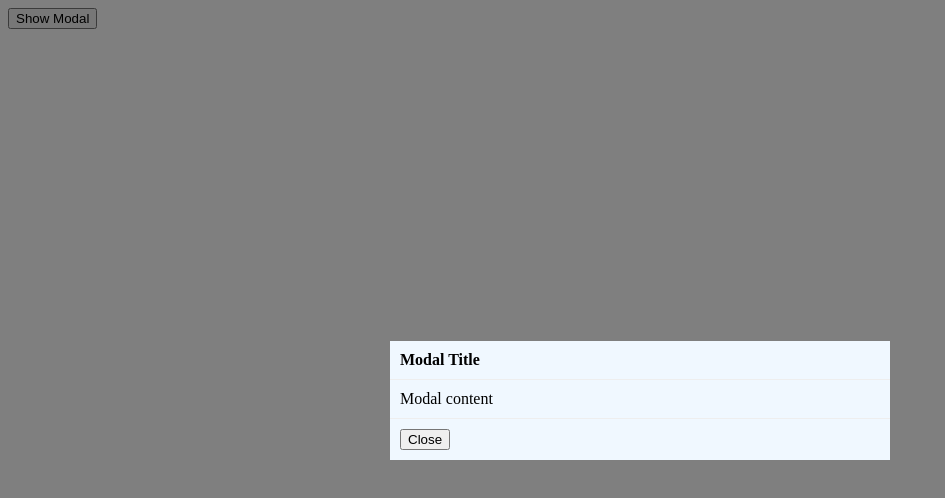
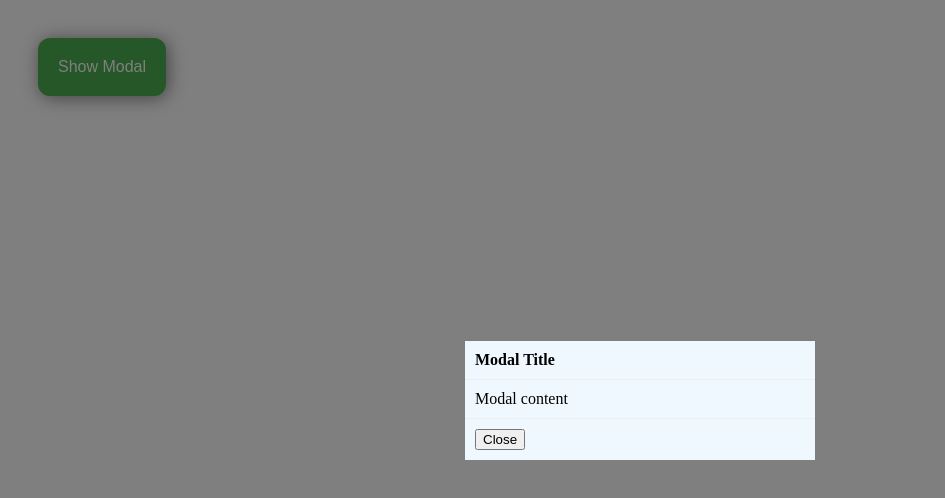
Before and after one commit to AshwiniParaye1/Modal_Example, a React (Create React App) app: page / in a window 1280 px wide. Both pictures are taken after a click on the button "Show Modal". Shown: the top 498 px of the page, without its empty margins (0-945 px from the left). Built offline with nearby package versions, Linux system fonts and the light colour scheme.

Commit message:
added stopPropagation method

```diff
--- a/src/App.js
+++ b/src/App.js
@@ -13,7 +13,7 @@ function App() {
   return (
     <>
      <div className='app'>
-        <button onClick={ () => setShowHideModal(true) }>Show Modal</button>
+        <button className='show-button' onClick={ () => setShowHideModal(true) }>Show Modal</button>
         <Modal onClose={ () => setShowHideModal(false) } show={showHideModal} />
      </div>
    </>
--- a/src/Modal.jsx
+++ b/src/Modal.jsx
@@ -9,8 +9,13 @@ function Modal(props) {
   return (
     <>
 
-      <div className='modal'>
-        <div className='modal-content'>
+      {/* if clicked outside, closes the modal */}
+      <div className='modal' onClick={props.onClose}>
+
+      {/* stop-propogation - if you click inside the content, it will stop at
+      .modal-content and the onClick in .modal will never be called. */}
+
+        <div className='modal-content' onClick={e => e.stopPropagation()}>
           <div className='modal-header'>
             <h4 className='modal-title'>Modal Title</h4>
           </div>
--- a/src/index.css
+++ b/src/index.css
@@ -11,7 +11,7 @@
 }
 
 .modal-content{
-  width: 500px;
+  width: 350px;
   background-color: aliceblue;
 }
 
@@ -28,3 +28,25 @@
   border-top: 1px solid #eee;
   border-bottom: 1px solid #eee;
 }
+
+.show-button{
+    margin-top: 30px;
+    margin-left: 30px;
+    background-color: #4CAF50;
+    border: none;
+    color: white;
+    padding: 20px;
+    text-align: center;
+    text-decoration: none;
+    display: inline-block;
+    font-size: 16px;
+    /* margin: 4px 2px; */
+    cursor: pointer;
+    border-radius: 12px;
+    box-shadow: 2px 2px 18px #888888
+}
+
+.show-button:hover {
+  background-color: rgb(207, 198, 198);
+  color: black;
+}
```
